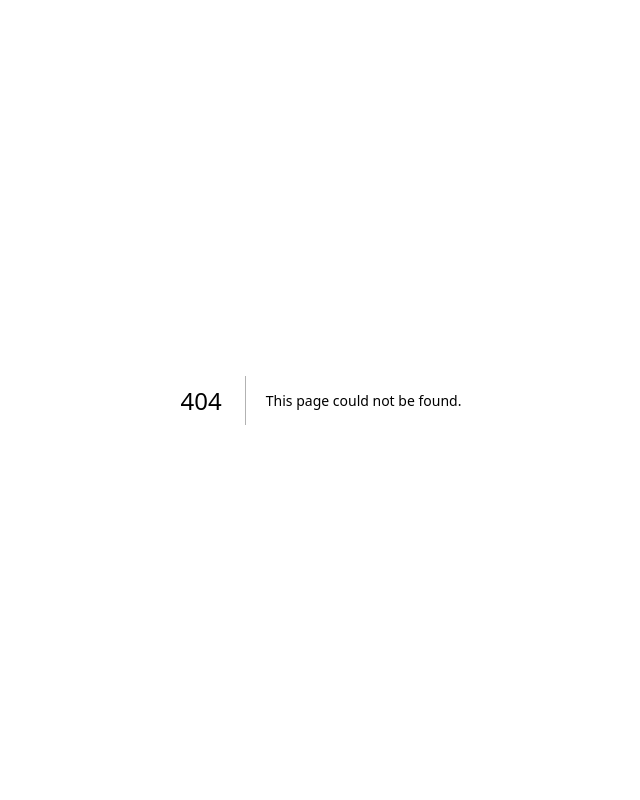
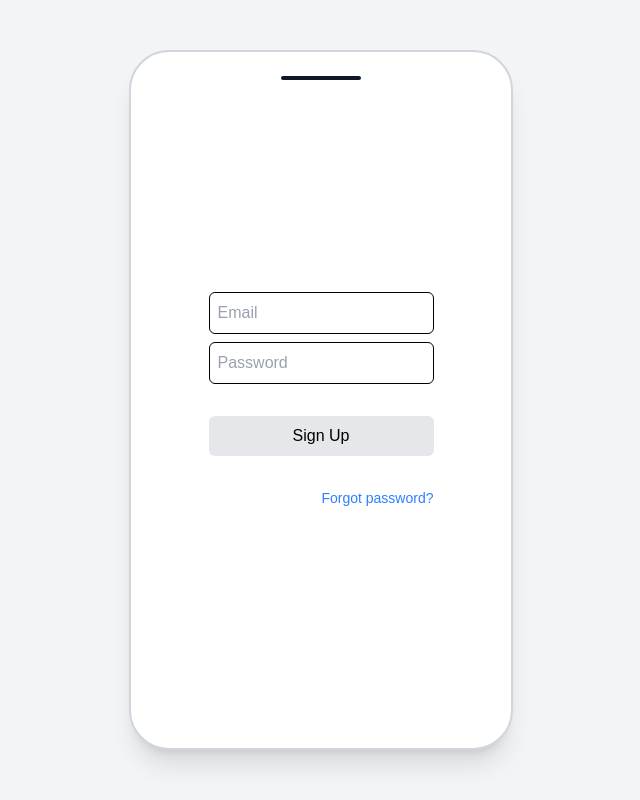
Before and after one commit to lesliejaiye/mobile-web-product-app, a Next.js app: page /onboard/signup in a window 1280 px wide. Before the commit this address had no page. Shown: the whole page, without its empty margins (319-959 px from the left). Built offline with nearby package versions, Linux system fonts and the light colour scheme.

Commit message:
create footprint and sign up start

```diff
--- a/app/layout.tsx
+++ b/app/layout.tsx
@@ -1,21 +1,4 @@
-import type { Metadata } from "next";
-import { Geist, Geist_Mono } from "next/font/google";
 import "./globals.css";
-
-const geistSans = Geist({
-  variable: "--font-geist-sans",
-  subsets: ["latin"],
-});
-
-const geistMono = Geist_Mono({
-  variable: "--font-geist-mono",
-  subsets: ["latin"],
-});
-
-export const metadata: Metadata = {
-  title: "Create Next App",
-  description: "Generated by create next app",
-};
 
 export default function RootLayout({
   children,
@@ -25,9 +8,17 @@ export default function RootLayout({
   return (
     <html
       lang="en"
-      className={`${geistSans.variable} ${geistMono.variable} h-full antialiased`}
     >
-      <body className="min-h-full flex flex-col">{children}</body>
+      <body className="min-h-full flex flex-col">
+        <div className="flex justify-center items-center min-h-screen bg-gray-100 p-4">
+          <div className="w-full max-w-sm h-[700px] bg-white rounded-[40px] border-2 border-gray-300 shadow-xl overflow-hidden relative">
+            <div className="absolute top-6 left-1/2 transform -translate-x-1/2 w-20 h-1 bg-gray-900 rounded-full"></div>
+            <div className="flex justify-center flex-col items-center h-full">
+              {children}
+            </div>
+          </div>
+        </div>
+      </body>
     </html>
   );
 }
--- /dev/null
+++ b/app/onboard/page.tsx
@@ -0,0 +1,12 @@
+'use client';
+import { useRouter } from 'next/navigation';
+
+export default function Onboard() {
+  const router = useRouter();
+  return (
+    <>
+      <button className="mb-4 px-6 py-2 bg-pink-200 text-white rounded-lg border border-pink-300 text-base">Login</button>
+      <button className="px-6 py-2 bg-pink-300 text-white rounded-lg border border-pink-400 text-base" onClick={() => router.push('/onboard/signup')}>Sign Up</button>
+    </>
+  );
+}
--- /dev/null
+++ b/app/onboard/signup/page.tsx
@@ -0,0 +1,17 @@
+
+'use client';
+import { useRouter } from 'next/navigation';
+
+export default function Signup() {
+  const router = useRouter();
+  return (
+    <div className="flex flex-col gap-8">
+        <div className="flex flex-col gap-2">
+        <input type="email" id="email" placeholder="Email" className="border border-black rounded-md p-2 placeholder:text-gray-400" />
+        <input type="password" id="password" placeholder="Password" className="border border-black rounded-md p-2 placeholder:text-gray-400" />
+        </div>
+      <button className="bg-gray-200 text-black rounded-md p-2">Sign Up</button>
+      <p className="text-blue-500 text-right text-sm">Forgot password?</p>
+    </div>
+  );
+}
--- a/app/page.tsx
+++ b/app/page.tsx
@@ -1,65 +1,14 @@
-import Image from "next/image";
+'use client';
+
+import { useRouter } from 'next/navigation';
 
 export default function Home() {
+  const router = useRouter();
+
   return (
-    <div className="flex flex-col flex-1 items-center justify-center bg-zinc-50 font-sans dark:bg-black">
-      <main className="flex flex-1 w-full max-w-3xl flex-col items-center justify-between py-32 px-16 bg-white dark:bg-black sm:items-start">
-        <Image
-          className="dark:invert"
-          src="/next.svg"
-          alt="Next.js logo"
-          width={100}
-          height={20}
-          priority
-        />
-        <div className="flex flex-col items-center gap-6 text-center sm:items-start sm:text-left">
-          <h1 className="max-w-xs text-3xl font-semibold leading-10 tracking-tight text-black dark:text-zinc-50">
-            To get started, edit the page.tsx file.
-          </h1>
-          <p className="max-w-md text-lg leading-8 text-zinc-600 dark:text-zinc-400">
-            Looking for a starting point or more instructions? Head over to{" "}
-            <a
-              href="https://vercel.com/templates?framework=next.js&utm_source=create-next-app&utm_medium=appdir-template-tw&utm_campaign=create-next-app"
-              className="font-medium text-zinc-950 dark:text-zinc-50"
-            >
-              Templates
-            </a>{" "}
-            or the{" "}
-            <a
-              href="https://nextjs.org/learn?utm_source=create-next-app&utm_medium=appdir-template-tw&utm_campaign=create-next-app"
-              className="font-medium text-zinc-950 dark:text-zinc-50"
-            >
-              Learning
-            </a>{" "}
-            center.
-          </p>
-        </div>
-        <div className="flex flex-col gap-4 text-base font-medium sm:flex-row">
-          <a
-            className="flex h-12 w-full items-center justify-center gap-2 rounded-full bg-foreground px-5 text-background transition-colors hover:bg-[#383838] dark:hover:bg-[#ccc] md:w-[158px]"
-            href="https://vercel.com/new?utm_source=create-next-app&utm_medium=appdir-template-tw&utm_campaign=create-next-app"
-            target="_blank"
-            rel="noopener noreferrer"
-          >
-            <Image
-              className="dark:invert"
-              src="/vercel.svg"
-              alt="Vercel logomark"
-              width={16}
-              height={16}
-            />
-            Deploy Now
-          </a>
-          <a
-            className="flex h-12 w-full items-center justify-center rounded-full border border-solid border-black/[.08] px-5 transition-colors hover:border-transparent hover:bg-black/[.04] dark:border-white/[.145] dark:hover:bg-[#1a1a1a] md:w-[158px]"
-            href="https://nextjs.org/docs?utm_source=create-next-app&utm_medium=appdir-template-tw&utm_campaign=create-next-app"
-            target="_blank"
-            rel="noopener noreferrer"
-          >
-            Documentation
-          </a>
-        </div>
-      </main>
-    </div>
+    <>
+      <h1 className="text-4xl font-bold text-gray-800">Just Skn</h1>
+      <button className="text-lg text-gray-600" onClick={() => router.push('/onboard')}>Enter</button>
+    </>
   );
 }
```
